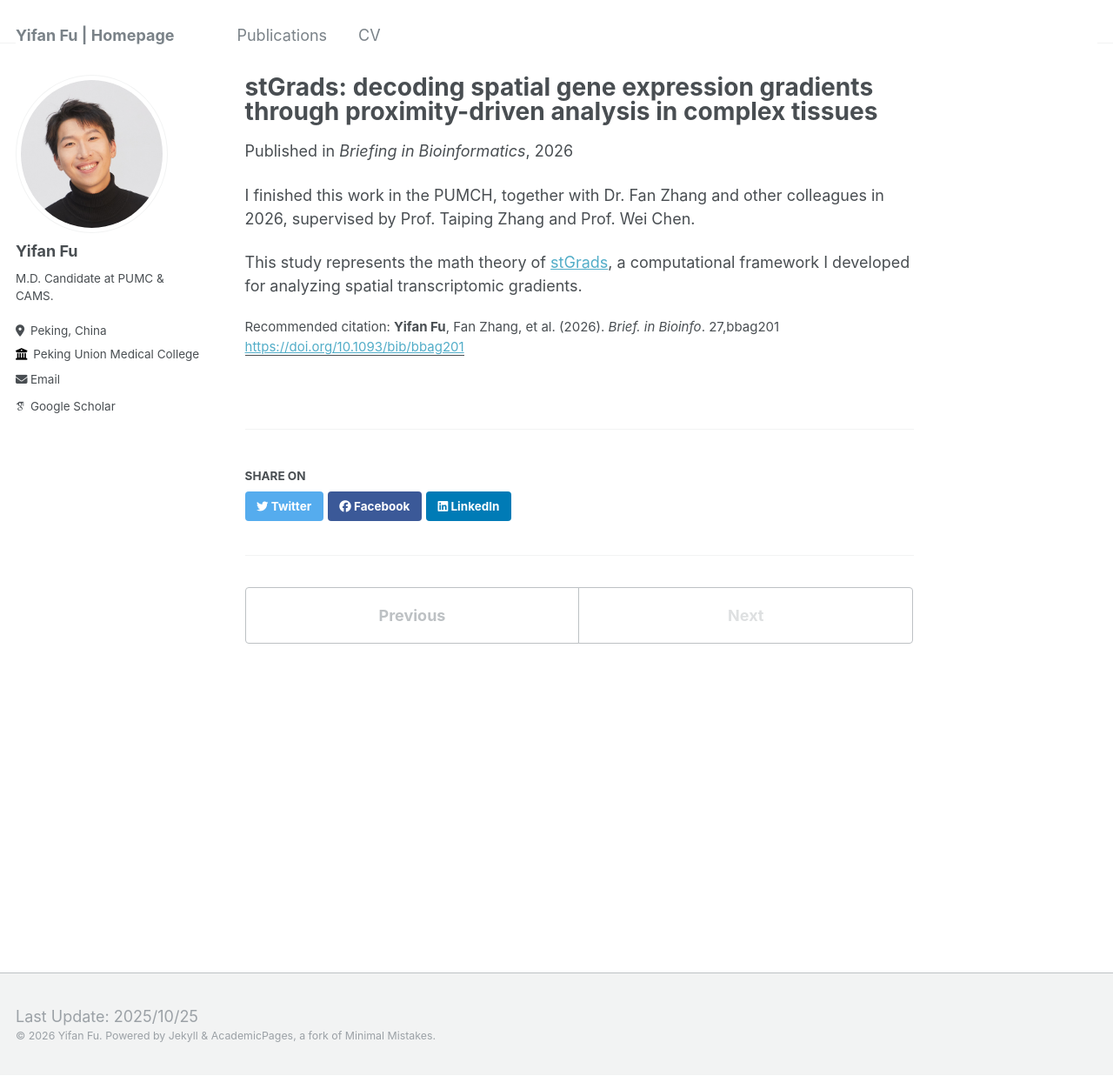
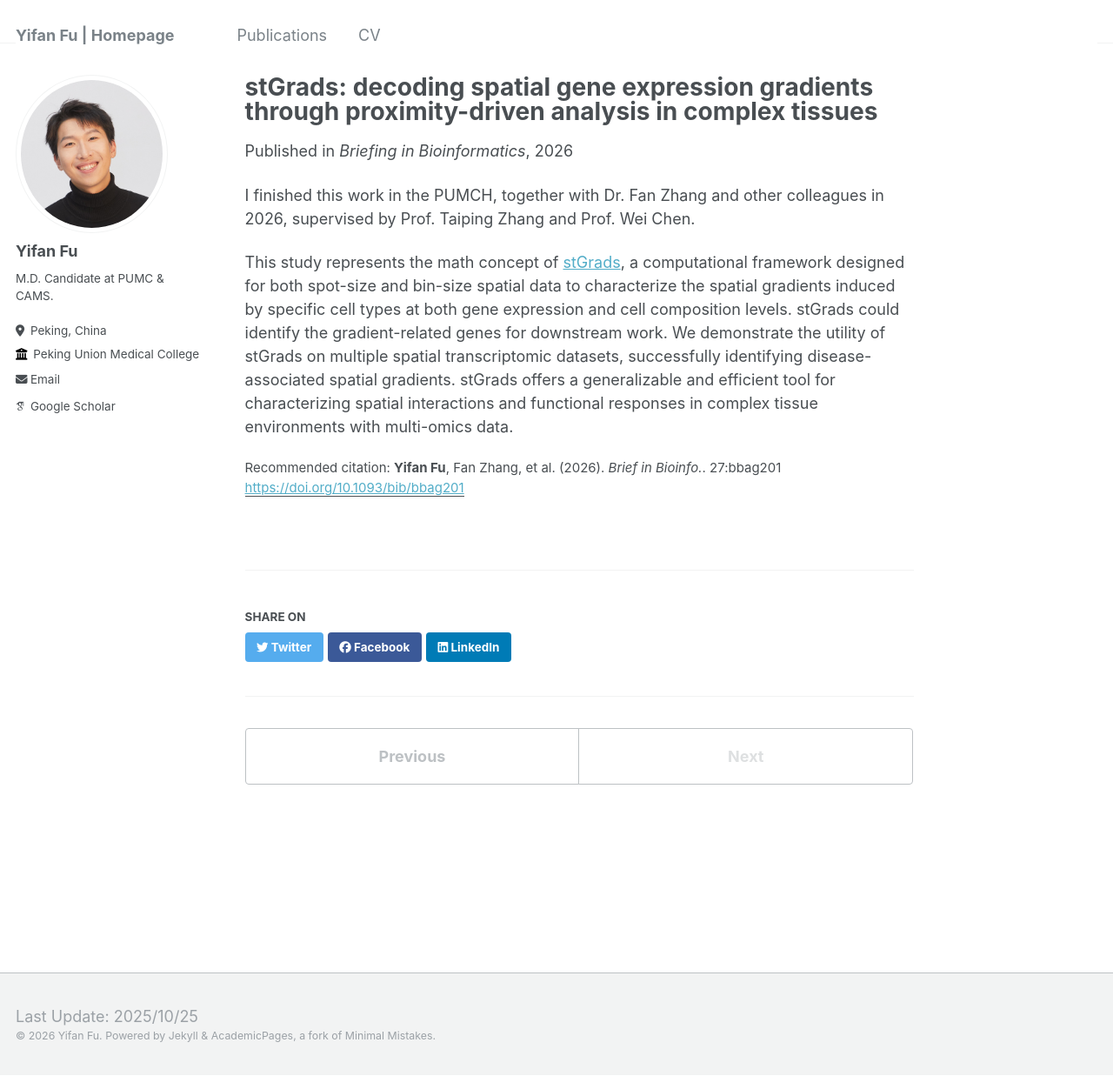
Before and after one commit to yifanfu01/yifanfu01.github.io, a Jekyll site: the page built from _publications/2026BIB.md, in a window 1280 px wide and 1237 px high. Shown: the whole window at 87% size. Built offline with Jekyll 4.4.1, drawn with Linux system fonts in a browser that asks for light colours; some web fonts are replaced.

Commit message:
update BIB2026

```diff
--- a/_publications/2026BIB.md
+++ b/_publications/2026BIB.md
@@ -6,9 +6,9 @@ excerpt: 'This work developed a spatial computational tool to identify distance-
 date: 2026-05-1
 venue: 'Briefing in Bioinformatics'
 paperurl: 'https://doi.org/10.1093/bib/bbag201'
-citation: '<b>Yifan Fu</b>, Fan Zhang, et al. (2026). <i>Brief. in Bioinfo</i>. 27,bbag201'
+citation: '<b>Yifan Fu</b>, Fan Zhang, et al. (2026). <i>Brief in Bioinfo.</i>. 27:bbag201'
 ---
 
 I finished this work in the PUMCH, together with Dr. Fan Zhang and other colleagues in 2026, supervised by Prof. Taiping Zhang and Prof. Wei Chen.
 
-This study represents the math theory of  [stGrads](https://stgrads.readthedocs.io), a computational framework I developed for analyzing spatial transcriptomic gradients.
+This study represents the math concept of  [stGrads](https://stgrads.readthedocs.io), a computational framework designed for both spot-size and bin-size spatial data to characterize the spatial gradients induced by specific cell types at both gene expression and cell composition levels. stGrads could identify the gradient-related genes for downstream work. We demonstrate the utility of stGrads on multiple spatial transcriptomic datasets, successfully identifying disease-associated spatial gradients. stGrads offers a generalizable and efficient tool for characterizing spatial interactions and functional responses in complex tissue environments with multi-omics data.
```
